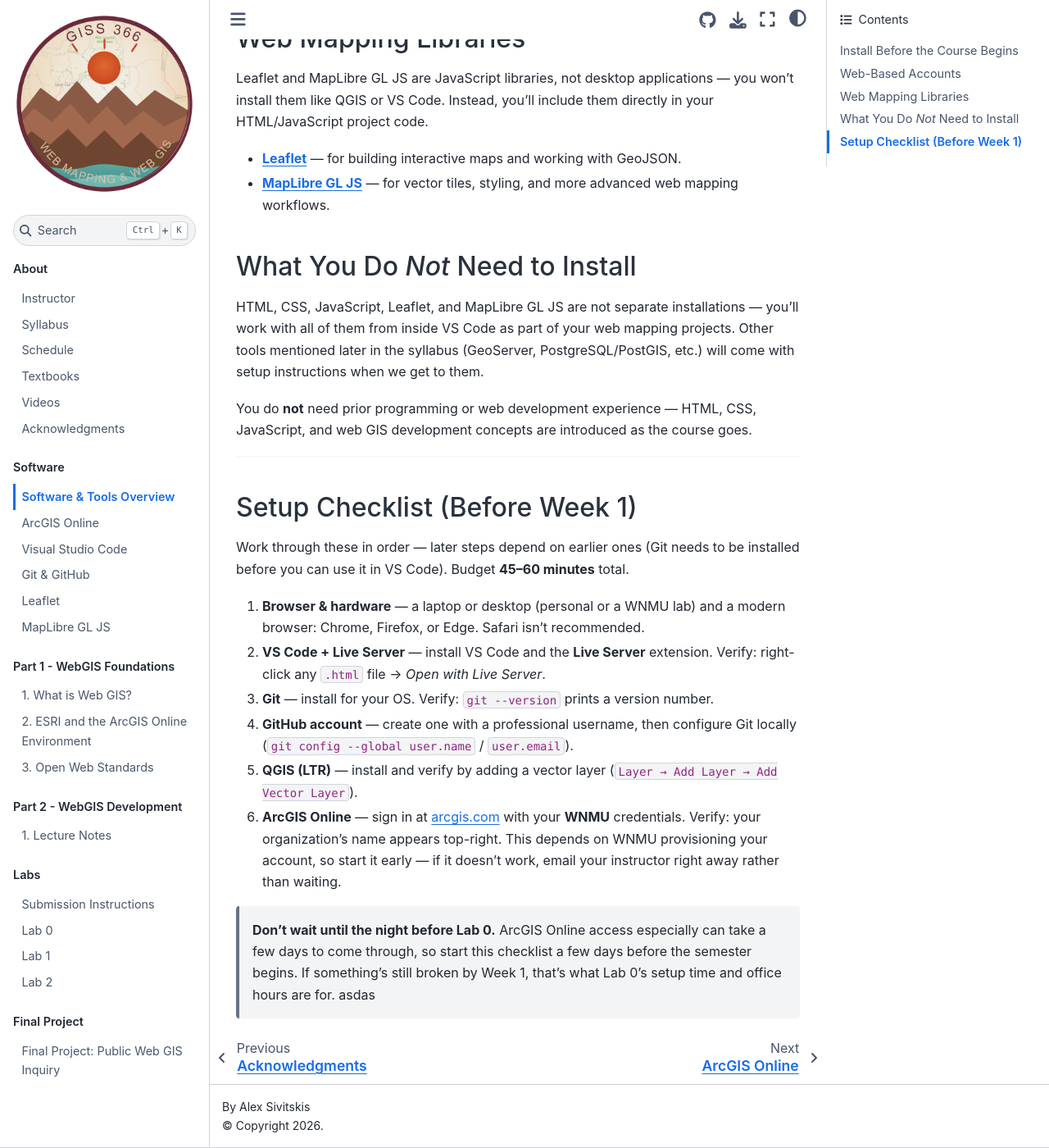
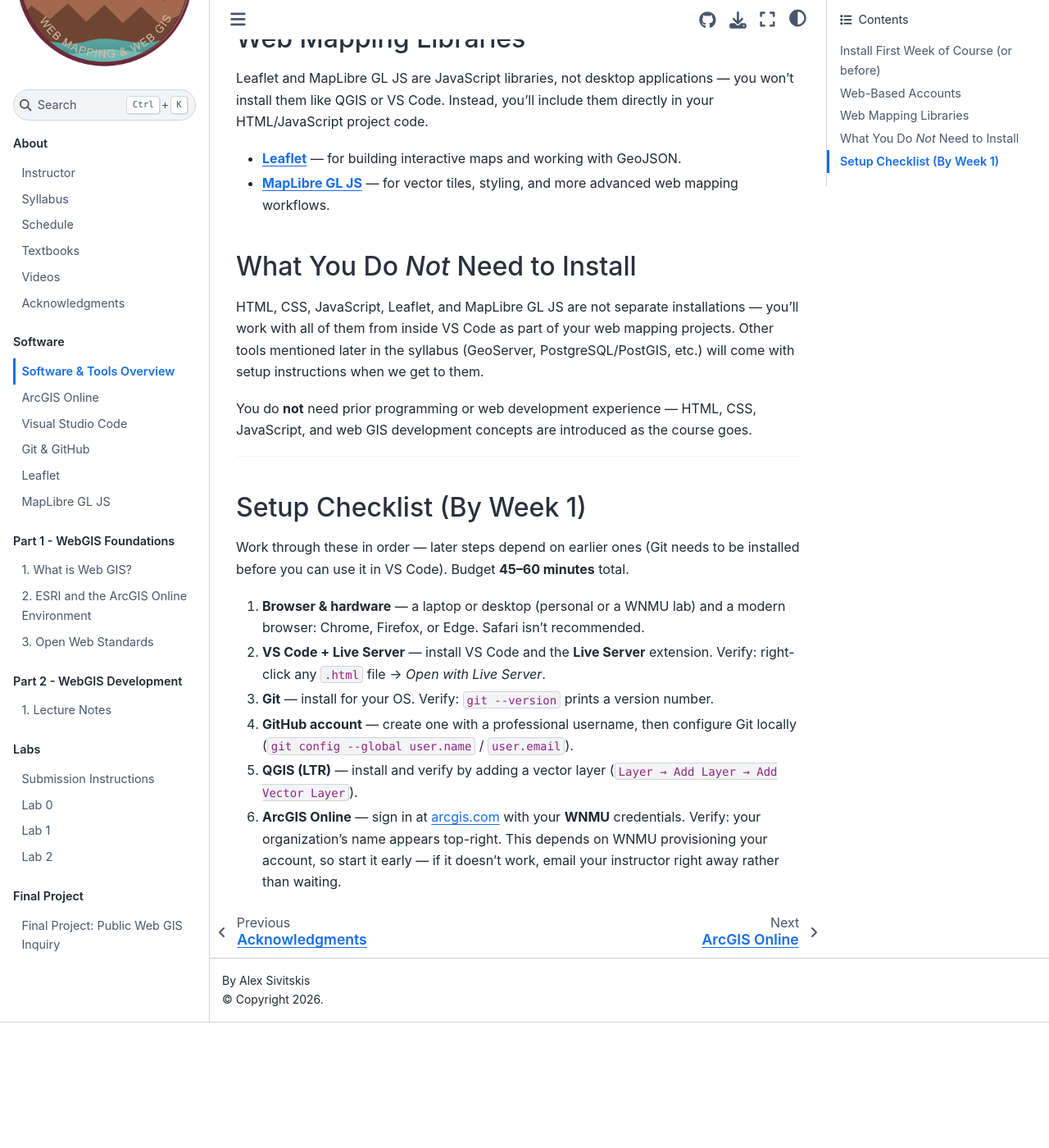
Before and after one commit to asivitskis/giss-366, a Jupyter Book: the page built from book/software/overview.md, in a window 1280 px wide and 1400 px high, scrolled down 877 px. Shown: the whole window at 82% size. Built offline with Jupyter Book 1.0.4 settings and Sphinx 7.4.7 and the Sphinx Book theme 1.1.4, drawn with Linux system fonts in a browser that asks for light colours; pages that are not in the unit, such as notebooks, are missing from menus; after the commit the page ends 2124 px from its top, so only the background shows below that; some of the changed text lies outside the part shown.

Commit message:
update qgis

```diff
--- a/_toc.yml
+++ b/_toc.yml
@@ -19,7 +19,7 @@
       - file: book/software/arcgis_online
       - file: book/software/vscode
       - file: book/software/github
-      - file: book/software/qigs
+      - file: book/software/qqis
       - file: book/software/leaflet
       - file: book/software/maplibre
   - caption: Part 1 - WebGIS Foundations
--- a/book/software/overview.md
+++ b/book/software/overview.md
@@ -11,7 +11,7 @@
 
 This course uses a mix of desktop software, web-based platforms, and JavaScript libraries. You will **not** need to install everything — some tools live on your computer, others run in your browser. This page covers what to install before the course begins and what you'll encounter later in the semester.
 
-## Install Before the Course Begins
+## Install First Week of Course (or before)
 
 - **[Visual Studio Code](vscode)** — *required.* Primary code editor for HTML, CSS, JavaScript, GeoJSON, and other web GIS files. Also install the **Live Server** extension to preview web maps locally.
 - **[QGIS](qgis)** — *required.* Free, open-source desktop GIS for preparing, inspecting, editing, and exporting the geographic data used in your web maps. Install the **Long Term Release (LTR)** version unless told otherwise.
@@ -39,7 +39,7 @@
 
 ---
 
-## Setup Checklist (Before Week 1)
+## Setup Checklist (By Week 1)
 
 Work through these in order — later steps depend on earlier ones (Git needs to be installed before you can use it in VS Code). Budget **45–60 minutes** total.
 
@@ -49,6 +49,3 @@
 4. **GitHub account** — create one with a professional username, then configure Git locally (`git config --global user.name` / `user.email`).
 5. **QGIS (LTR)** — install and verify by adding a vector layer (`Layer → Add Layer → Add Vector Layer`).
 6. **ArcGIS Online** — sign in at [arcgis.com](https://www.arcgis.com/) with your **WNMU** credentials. Verify: your organization's name appears top-right. This depends on WNMU provisioning your account, so start it early — if it doesn't work, email your instructor right away rather than waiting.
-
-> **Don't wait until the night before Lab 0.** ArcGIS Online access especially can take a few days to come through, so start this checklist a few days before the semester begins. If something's still broken by Week 1, that's what Lab 0's setup time and office hours are for.
-asdas
```
